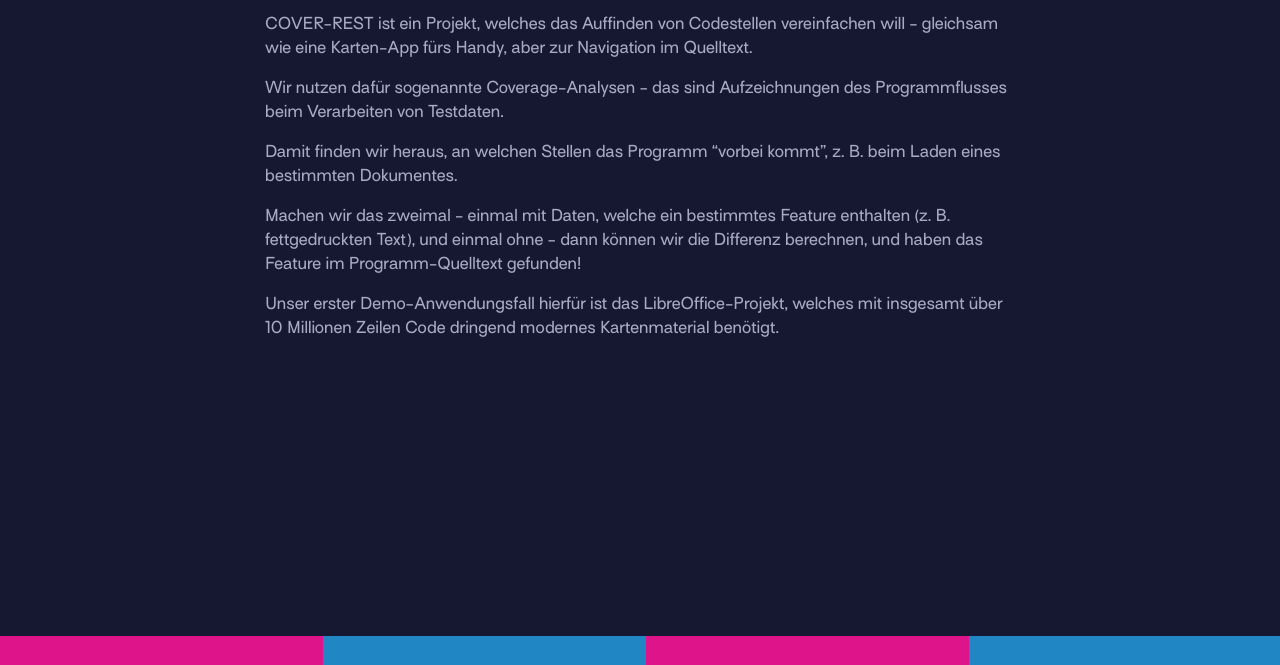
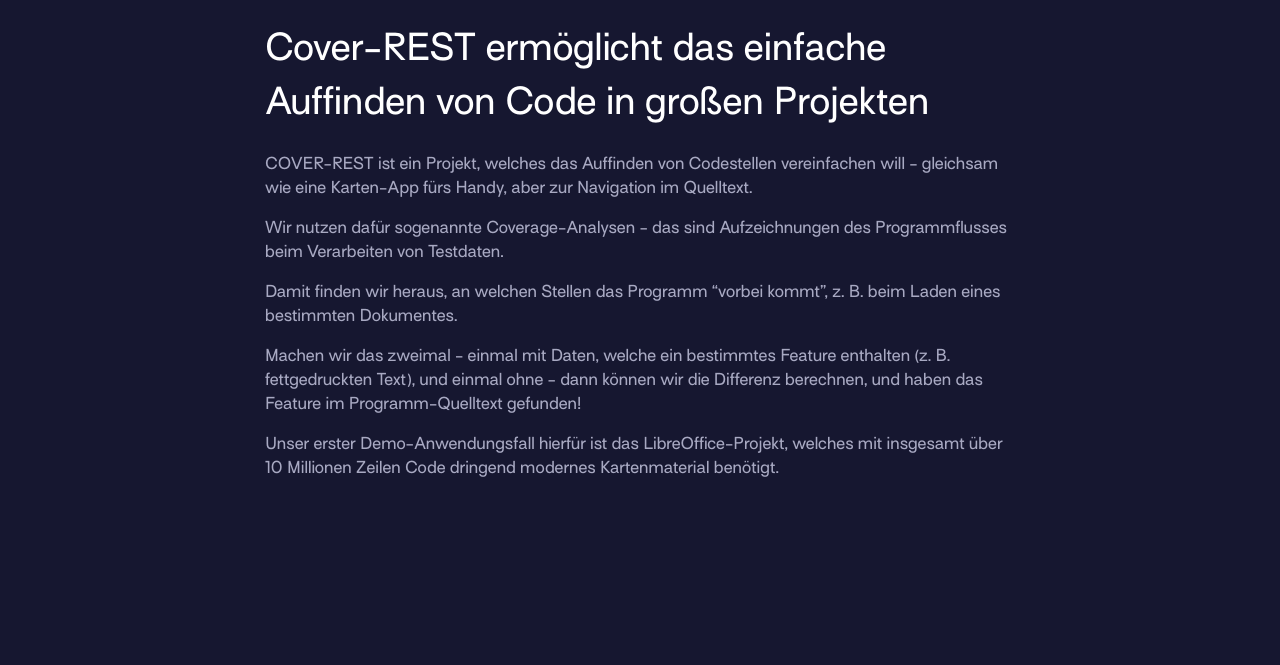
Before and after one commit to prototypefund/demo-week-runde10, a Jekyll site: the page built from _projects/07-cover-rest.md, in a window 1280 px wide and 900 px high, scrolled down 803 px, cut to the strip 235-900 px from the top of the window. Built offline with Jekyll 4.4.1, drawn with Linux system fonts in a browser that asks for light colours.

Commit message:
Add headline for 1st section

```diff
--- a/_projects/07-cover-rest.md
+++ b/_projects/07-cover-rest.md
@@ -19,6 +19,8 @@
     <iframe src="https://www.youtube-nocookie.com/embed/vDa7Vd_HnOg" frameborder="0" allow="accelerometer; autoplay; encrypted-media; gyroscope; picture-in-picture" allowfullscreen></iframe>
 </div>
 
+## Cover-REST ermöglicht das einfache Auffinden von Code in großen Projekten
+
 COVER-REST ist ein Projekt, welches das Auffinden von Codestellen vereinfachen will - gleichsam wie eine Karten-App fürs Handy, aber zur Navigation im Quelltext.
 
 Wir nutzen dafür sogenannte Coverage-Analysen - das sind Aufzeichnungen des Programmflusses beim Verarbeiten von Testdaten.
```
